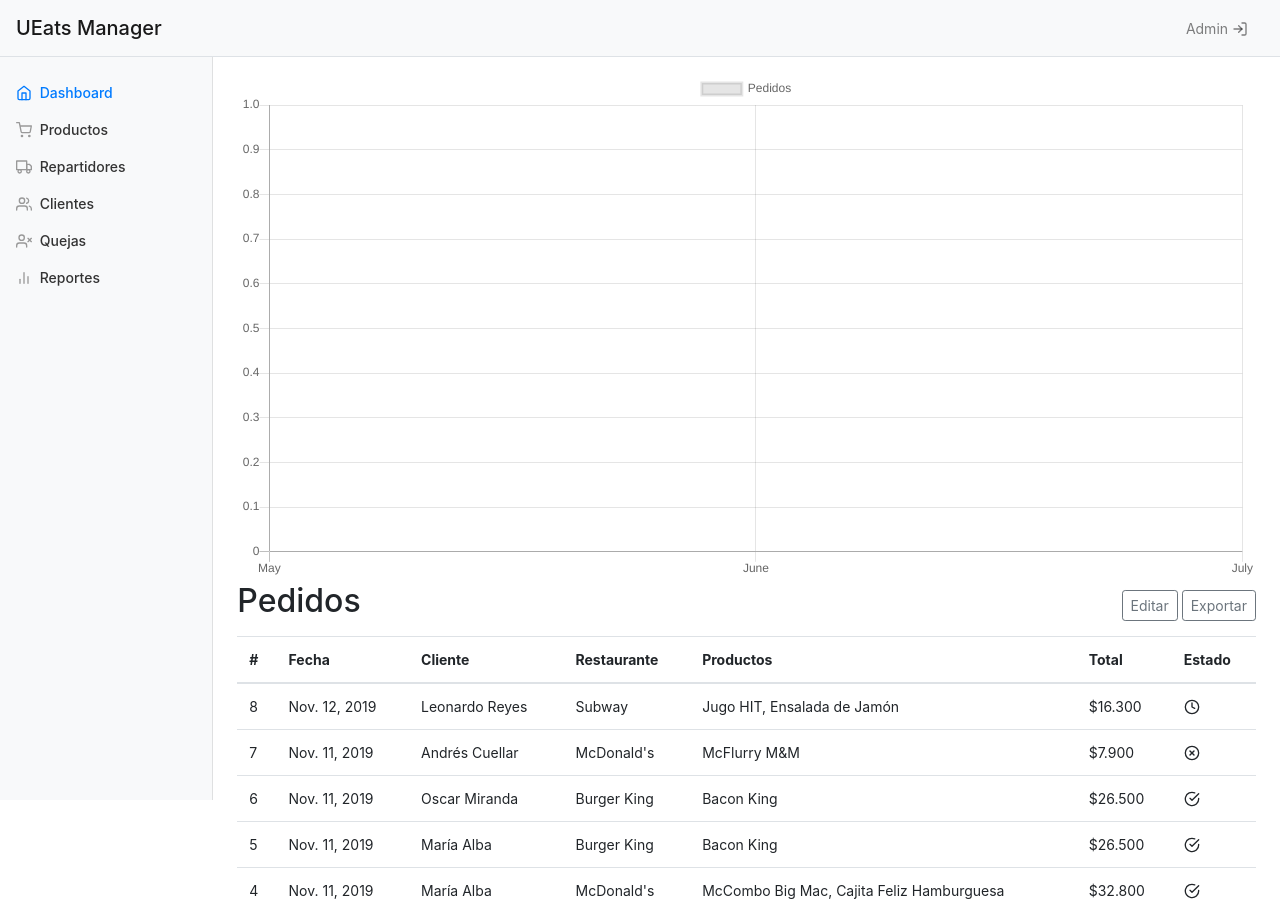
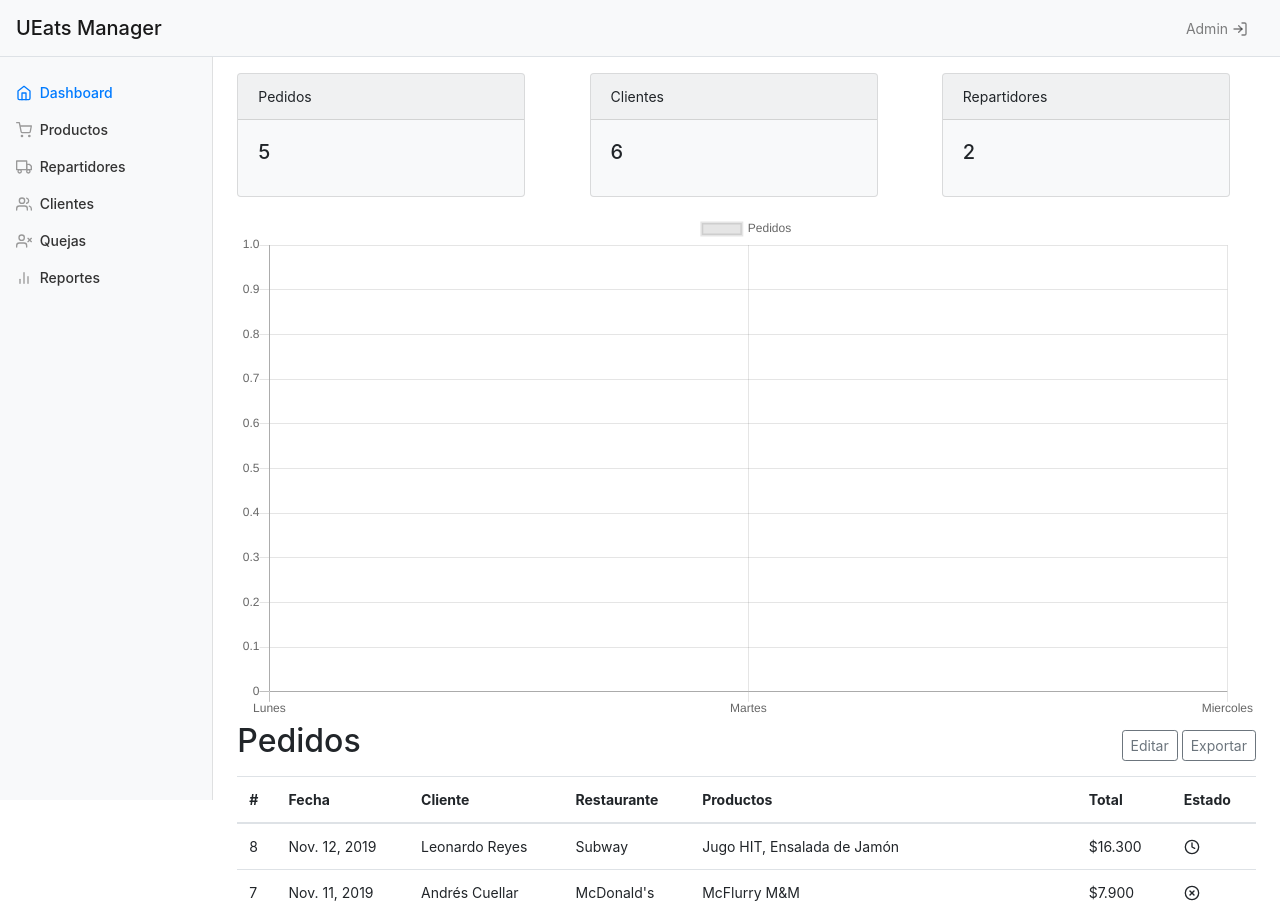
Before and after one commit to andrescuco/ueats, a Django app: page / in a window 1280 px wide. Shown: the top 912 px of the page. Run offline with Django 3.2, Linux system fonts and the light colour scheme; data comes from the database, SQL or seed files in the repository; some libraries are stand-ins or nearby versions.

Commit message:
Tarjetas en index.html con totales

```diff
--- a/reportes/templates/reportes/index.html
+++ b/reportes/templates/reportes/index.html
@@ -1,6 +1,29 @@
 {% extends 'reportes/base.html' %}
 
 {% block content %}
+<div class="card-deck">
+<div class="card bg-light mb-3" style="max-width: 18rem;">
+        <div class="card-header">Pedidos</div>
+        <div class="card-body">
+          <h5 class="card-title">{{ pedidos_totales }}</h5>
+
+        </div>
+</div>
+<div class="card bg-light mb-3" style="max-width: 18rem;">
+        <div class="card-header">Clientes</div>
+        <div class="card-body">
+          <h5 class="card-title">{{ usuarios_totales }}</h5>
+
+        </div>
+</div>
+<div class="card bg-light mb-3" style="max-width: 18rem;">
+        <div class="card-header">Repartidores</div>
+        <div class="card-body">
+          <h5 class="card-title">{{ repartidores_totales }}</h5>
+
+        </div>
+</div>
+</div>
 <canvas id="myChart"></canvas>
 <script>
 $.ajax({
@@ -22,7 +45,7 @@ function setChart() {
         var chart = new Chart(ctx, {
             type: 'line',
             data: {
-                labels: ['May', 'June', 'July'],
+                labels: ['Lunes', 'Martes', 'Miercoles'],
                 datasets: [{
                     label: 'Pedidos',
                     data: defaultData
--- a/reportes/views.py
+++ b/reportes/views.py
@@ -27,7 +27,11 @@ class ChartData(APIView):
 
 def index(request):
     pedidos = list(Pedido.objects.all().order_by('-id'))
-    context = {'pedidos': pedidos}
+    pedidos_totales = Pedido.objects.all().count()
+    usuarios_totales = Usuario.objects.all().count()
+    repartidores_totales = Repartidor.objects.all().count()
+    context = {'pedidos': pedidos, 'pedidos_totales': pedidos_totales,
+    'usuarios_totales': usuarios_totales, 'repartidores_totales': repartidores_totales}
     return render(request, 'reportes/index.html', context)
 
 def clientes(request):
```
